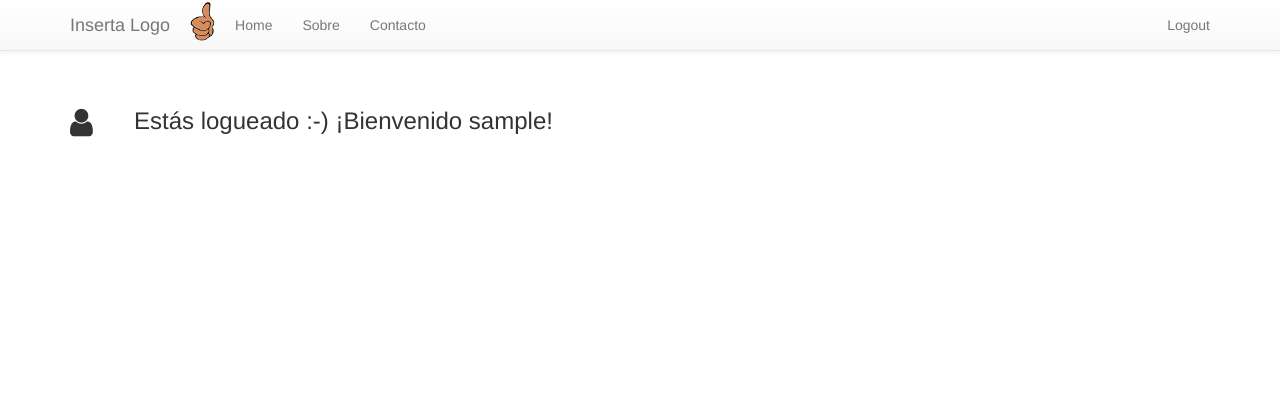
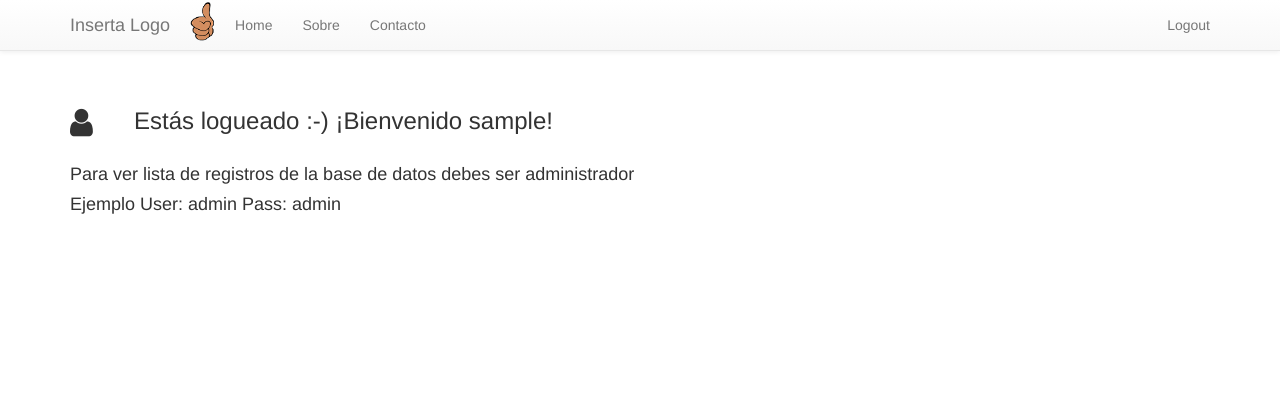
Before and after one commit to dabrase/InsertaLogo, a Django app: page / in a window 1280 px wide. Shown: the top 420 px of the page. Run offline with Django 3.2, Linux system fonts and the light colour scheme; the visitor is signed in with stand-in values (Sample User, id 1); data that the repository does not hold is empty; some libraries are stand-ins or nearby versions.

Commit message:
“RegistrationDeux”

```diff
--- a/InsertaLogo/templates/home.html
+++ b/InsertaLogo/templates/home.html
@@ -60,12 +60,17 @@
 			<i class="fa fa-user fa-stack-x"></i>
 	</span>Estás logueado :-) ¡Bienvenido {{ user }}! </h3>
 
+	{% if not queryset %}
+	<h4> Para ver lista de registros de la base de datos debes ser administrador </h4>
+	<h4>Ejemplo User: admin Pass: admin <h4>
+	{% endif %}
+
 	{% if queryset %}
 		<h2> Eres un usuario Staff </h2>
-		<h3> Usuarios en la base de datos</h3>
+		<h3> Registros en la base de datos</h3>
 		<table class="table">
 		{% for instance in queryset %}
-			<tr><td>{{ forloop.counter }}</td><td>{{ instance }}</td><td>{{ instance.nombre }}</td><td>{{ instance.fecha_registro }}</td></tr>
+			<tr><td>{{ forloop.counter }}</td><td>{{ instance }}</td><td>{{ instance.apellidos }}</td><td>{{ instance.fecha_registro }}</td></tr>
 		{% endfor %}
 		</table>
 	{% endif %}
@@ -76,7 +81,7 @@
 <!-- Los div siguientes se pueden copiar y/o hacer nuevos se ponen al lado en columna -->
   <div class="col-sm-3 pull-left"> <!--<div class="col-xs-3">-->
 
-		<p class='lead text-edit'> {{ template_title }} </p> <!--{{ user }} {{ request.user}} {{ a }} -->
+		<p class='lead text-edit'> {{ template_title }}, Inserta Registro </p> <!--{{ user }} {{ request.user}} {{ a }} -->
 
 		<form method="POST" action="">{% csrf_token %}
 		{{ form|crispy }}
```
Also changed, not shown: 1 other file.
